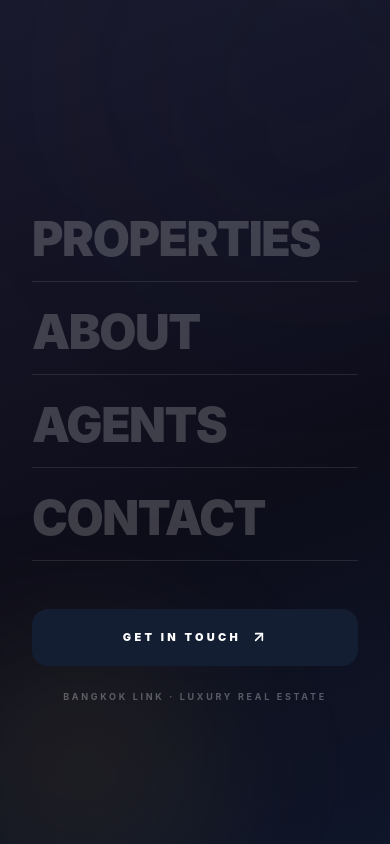
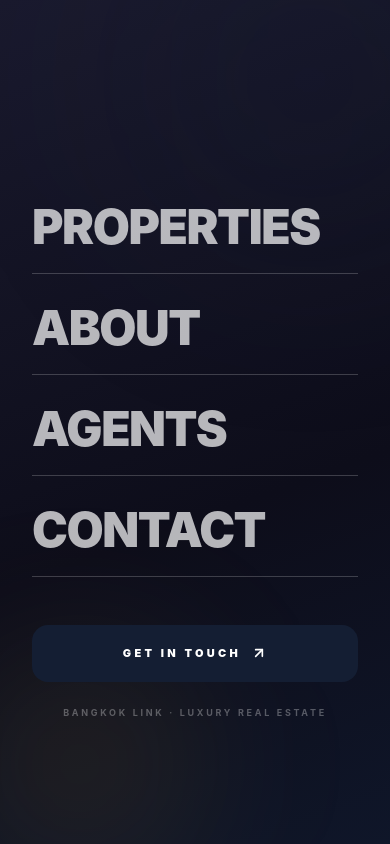
Before and after one commit to yummyvalmm/bangkoklink, a React (Vite) app: page / in a window 390 px wide. Both pictures are taken after a click on the button 346 px from the left and 44 px from the top of the page. Shown: the top 844 px of the page. Built offline with nearby package versions, Linux system fonts and the light colour scheme.

Commit message:
fix: increase mobile menu nav item visibility from white/20 to white/70

```diff
--- a/src/components/Navbar.tsx
+++ b/src/components/Navbar.tsx
@@ -133,7 +133,7 @@ const Navbar = () => {
                                 }`}
                                 style={{ transitionDelay: isMobileMenuOpen ? `${80 + i * 60}ms` : '0ms' }}
                             >
-                                <span className="block text-5xl font-black uppercase tracking-[-0.03em] text-white/20 group-hover:text-white transition-colors duration-200 leading-tight py-3 border-b border-white/10 group-hover:border-white/30">
+                                <span className="block text-5xl font-black uppercase tracking-[-0.03em] text-white/70 group-hover:text-white active:text-white transition-colors duration-200 leading-tight py-4 border-b border-white/20 group-hover:border-white/50">
                                     {item.label}
                                 </span>
                             </button>
```
